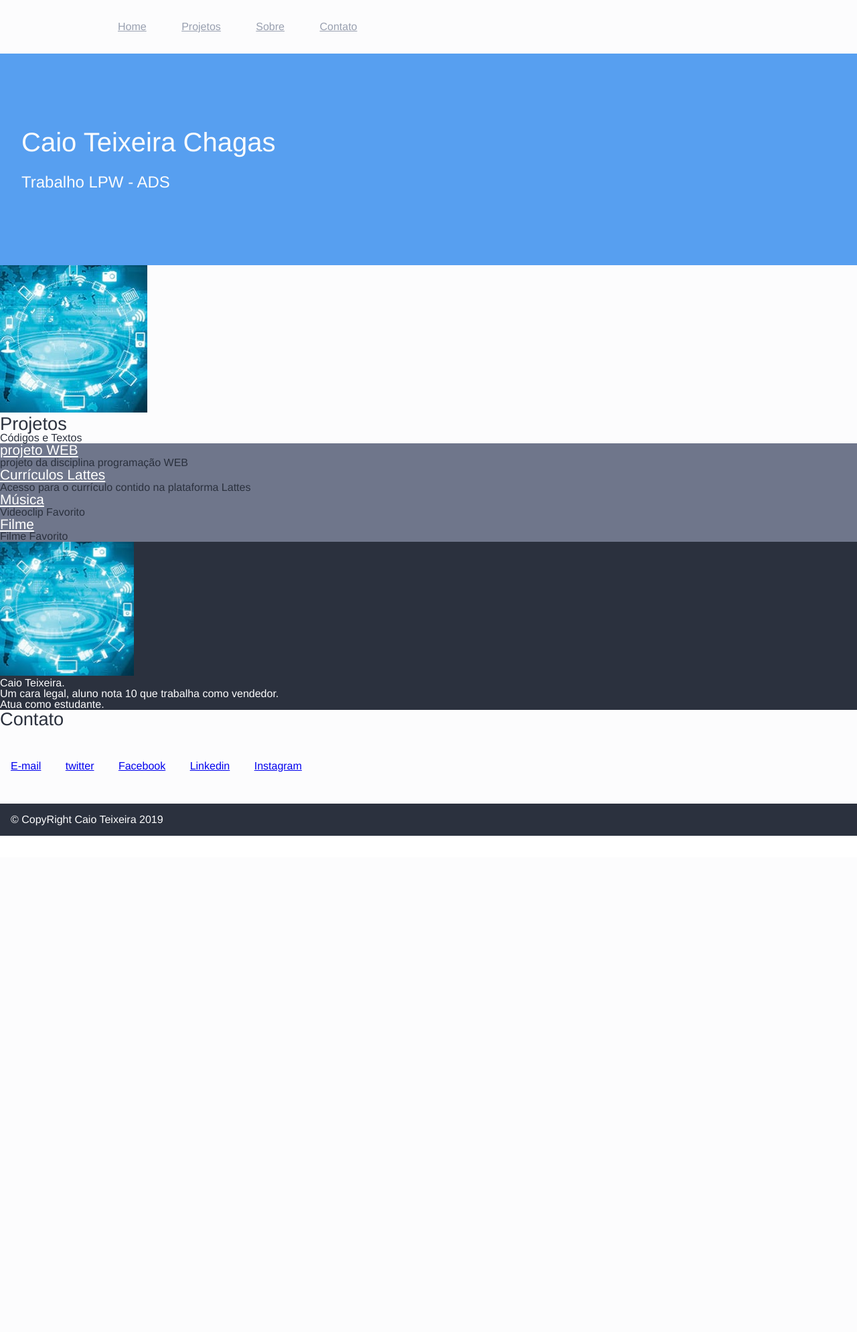
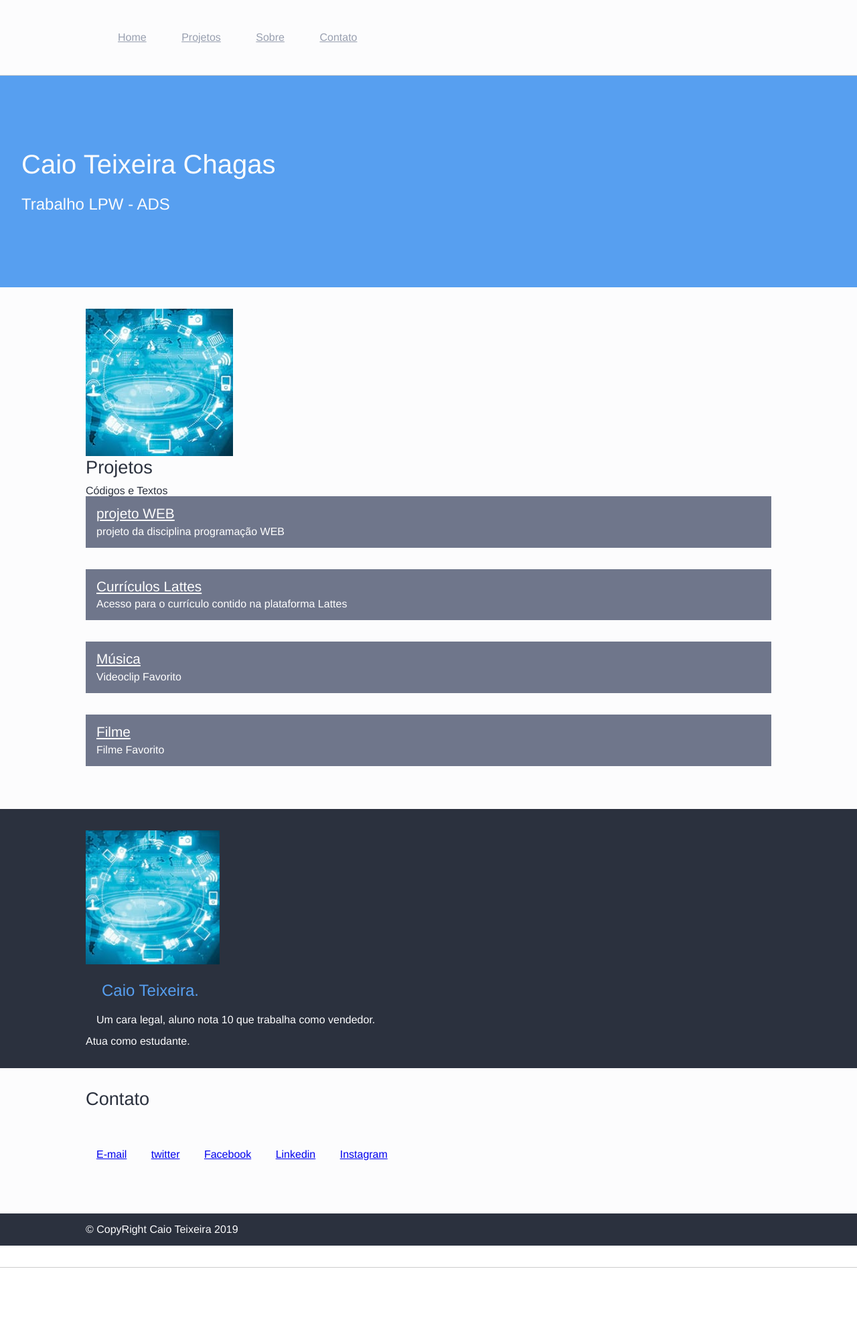
Before and after one commit to felipekennedy/AulasProgramacaoWeb, a PHP site: page / in a window 1280 px wide. Shown: the whole page at 67% size. Before the commit the page ends 1248 px from the top, so only its background shows below. Run offline with PHP 8.4, Linux system fonts and the light colour scheme.

Commit message:
Melhorias nas sections
Alterações nas linhas, parágrafos, links, bordas, tags e margins.

```diff
--- a/estilos/blog.css
+++ b/estilos/blog.css
@@ -1,5 +1,11 @@
 body {
     font-family: Helvetica, sans-serif;
+}
+
+header{
+    border-bottom: 1px solid #ccc;
+    padding-top: 1em;
+    padding-bottom: 1em;
 }
 
 header li{
@@ -17,6 +23,11 @@ header li{
 .container{
     padding-left: 10%;
     padding-right: 10%;
+}
+
+section{
+    padding-top: 2em;
+    padding-bottom: 2em;
 }
 
 .identificacao {
@@ -37,6 +48,7 @@ header li{
 
 section h3{
     font-size: 1.7em;
+    margin-bottom: 0.5em;
 }
 
 header li a{
@@ -56,6 +68,8 @@ header li a{
 
 .styleprojetos li{
     background-color: #6F768B;
+    padding: 1em;
+    margin-bottom: 2em;
 }
 
 .styleprojetos li a{
@@ -63,11 +77,26 @@ header li a{
     font-size: 1.3em;
 }
 
+.styleprojetos li p{
+    color: #fff;
+    margin-top: 0.5em;
+}
+
+#sobre p.bio{
+    color: #579ff0;
+    font-size: 1.5em;
+    margin: 1em;
+}
+
+#sobre p.text{
+    margin: 1em;
+}
+
 #sobre img{
     width: 200px;
 }
 
 footer{
-    padding: 1em 1em 1em 1em;
-
+    padding-top: 1em;
+    padding-bottom: 1em;
 }
--- a/index.html
+++ b/index.html
@@ -26,7 +26,7 @@
         <h2>Trabalho LPW - ADS</h2>
     </section>
 
-    <section id="projetos" class="claras">
+    <section id="projetos" class="claras container">
         <img alt="imagem que apresenta diversos itens presente na tecnologia" src="imagens/tecnologia.jpg">
         <!--alt é usado para que usa programas para auxiliar pessoas com deficiencia visual, então deve ser uma descrição da imagem-->
 
@@ -57,15 +57,15 @@
 
     </section>
 
-    <section id="sobre" class="escuras">
+    <section id="sobre" class="escuras container">
         <img alt="foto de Caio" src="Imagens/tecnologia.jpg">
-        <p>Caio Teixeira.</p>
-        <p>Um cara legal, aluno nota 10 que trabalha como vendedor.</p>
+        <p class ="bio">Caio Teixeira.</p>
+        <p class="text">Um cara legal, aluno nota 10 que trabalha como vendedor.</p>
         <p>Atua como estudante.</p>
 
     </section>
 
-    <section id="contato" class="claras">
+    <section id="contato" class="claras container">
         <h3>Contato</h3>
 
         <ul>
@@ -80,7 +80,7 @@
 
 
 
-    <footer class="escuras">
+    <footer class="escuras container">
         <p>&copy; CopyRight Caio Teixeira 2019</p>
     </footer>
 
```
